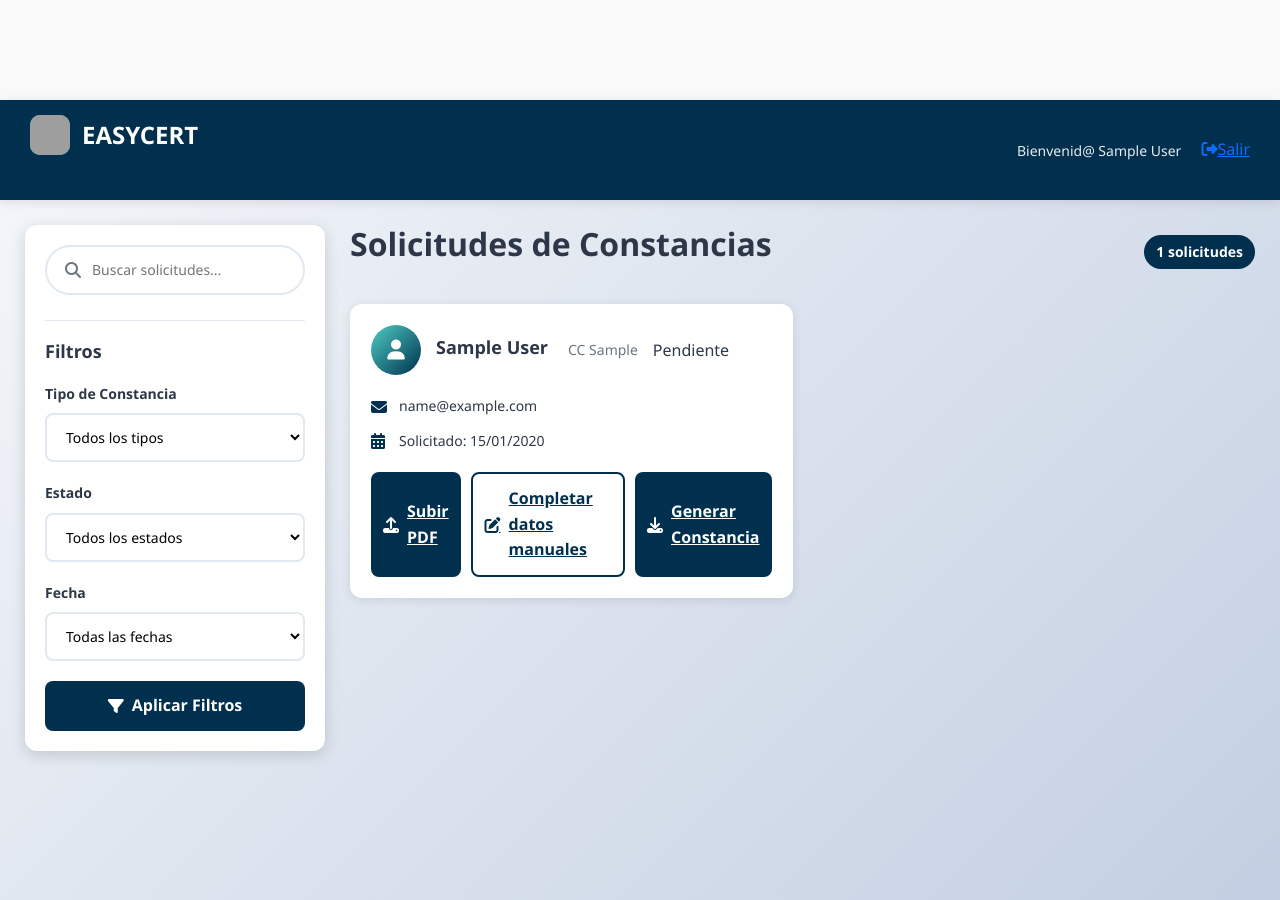
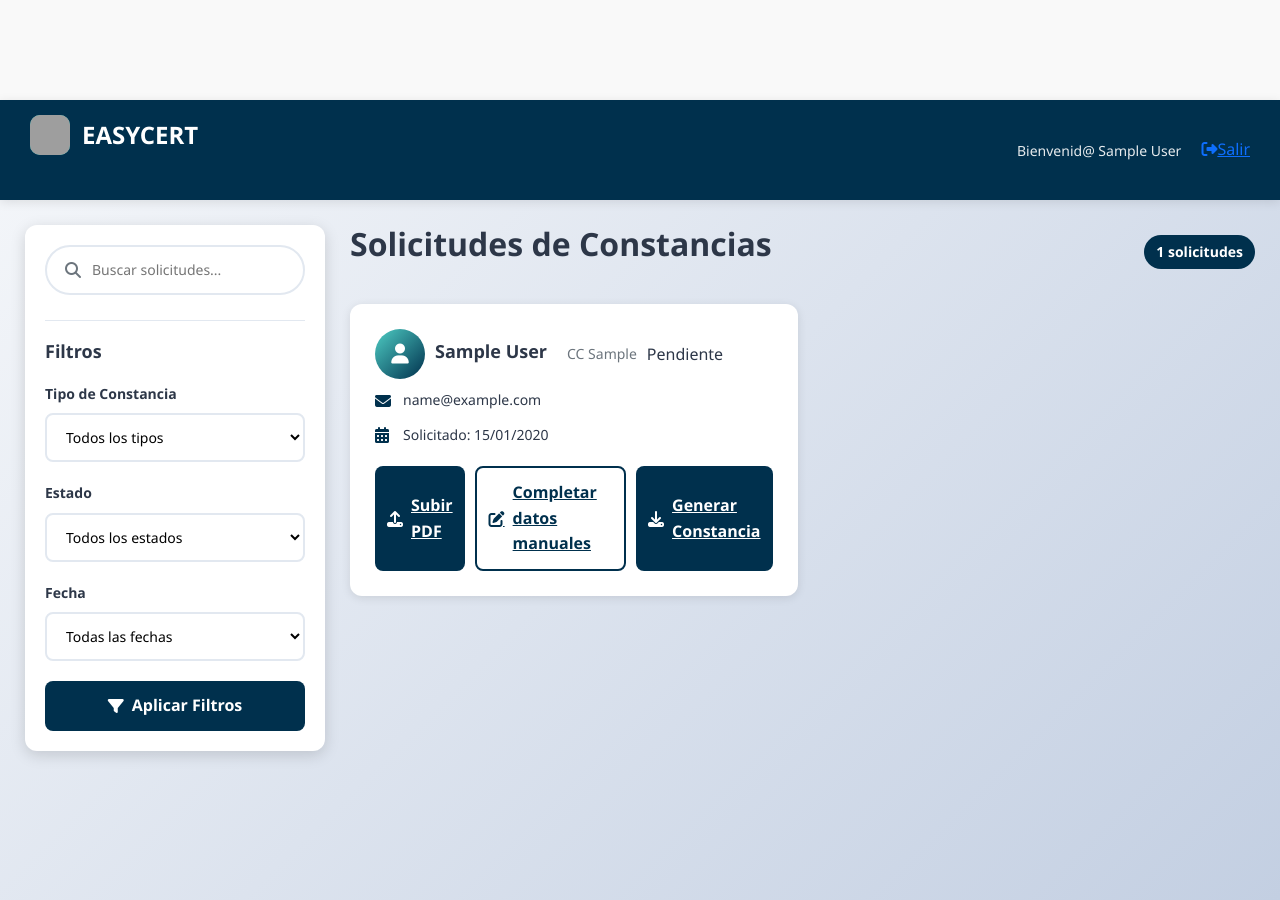
Before and after one commit to Jhodaqui/EasyCert-project, a Django app: page /users/staff-dashboard/ in a window 1280 px wide. Run offline with Django 5.2, Linux system fonts and the light colour scheme; a user stored in the database is signed in; tables that the repository leaves empty hold one stand-in row (values such as "Sample post"); grey boxes are pictures that could not be loaded.

```diff
--- a/static/css/styles.css
+++ b/static/css/styles.css
@@ -639,19 +639,19 @@ h6 { font-size: 1rem; }
     font-weight: 600;
 }
 
-.cards-container {
+.table-container {
     display: grid;
-    grid-template-columns: repeat(auto-fill, minmax(350px, 1fr));
-    gap: 20px;
+    grid-template-columns: repeat(auto-fill, minmax(300px, 2fr));
+    gap: 10px;
 }
 
 .certificate-card {
     background: white;
     border-radius: var(--border-radius-lg);
-    padding: 20px;
+    padding: 15px;
     box-shadow: var(--shadow);
     transition: var(--transition);
-    border: 1px solid transparent;
+    border: 10px solid transparent;
 }
 
 .certificate-card:hover {
@@ -663,8 +663,8 @@ h6 { font-size: 1rem; }
 .card-header {
     display: flex;
     align-items: center;
-    margin-bottom: 20px;
-    gap: 15px;
+    margin-bottom: 10px;
+    gap: 10px;
 }
 
 .user-avatar {
@@ -787,8 +787,8 @@ h6 { font-size: 1rem; }
         margin-bottom: 25px;
     }
 
-    .cards-container {
-        grid-template-columns: repeat(auto-fill, minmax(300px, 1fr));
+    .table-container {
+        grid-template-columns: repeat(auto-fill, minmax(100px, 1fr));
     }
 }
 
@@ -809,8 +809,8 @@ h6 { font-size: 1rem; }
         padding: 15px;
     }
 
-    .cards-container {
-        grid-template-columns: 1fr;
+    .table-container {
+        grid-template-columns: 2fr;
     }
 
     .card-footer {
--- a/templates/users/staff/dashboard.html
+++ b/templates/users/staff/dashboard.html
@@ -73,7 +73,7 @@
         <span class="badge-count">{{ solicitudes|length }} solicitudes</span>
       </div>
 
-      <div class="cards-container">
+      <div class="table-container">
         {% for s in solicitudes %}
         <div class="certificate-card">
           <div class="card-header">
@@ -95,12 +95,7 @@
               <span class="info-text">{{ s.usuario.email }}</span>
             </div>
 
-            {% comment %} <div class="info-row">
-              <i class="fas fa-file-alt"></i>
-              <span class="info-text">{{ s.get_tipo_constancia_display }}</span>
-            </div> {% endcomment %}
-
-            <div class="info-row">
+              <div class="info-row">
               <i class="fas fa-calendar-alt"></i>
               <span class="info-text">Solicitado: {{ s.creado_en|date:"d/m/Y" }}</span>
             </div>
```
Also changed, not shown: documents/utils.py (+56 -19 lines), documents/views.py (+28 -6 lines).
